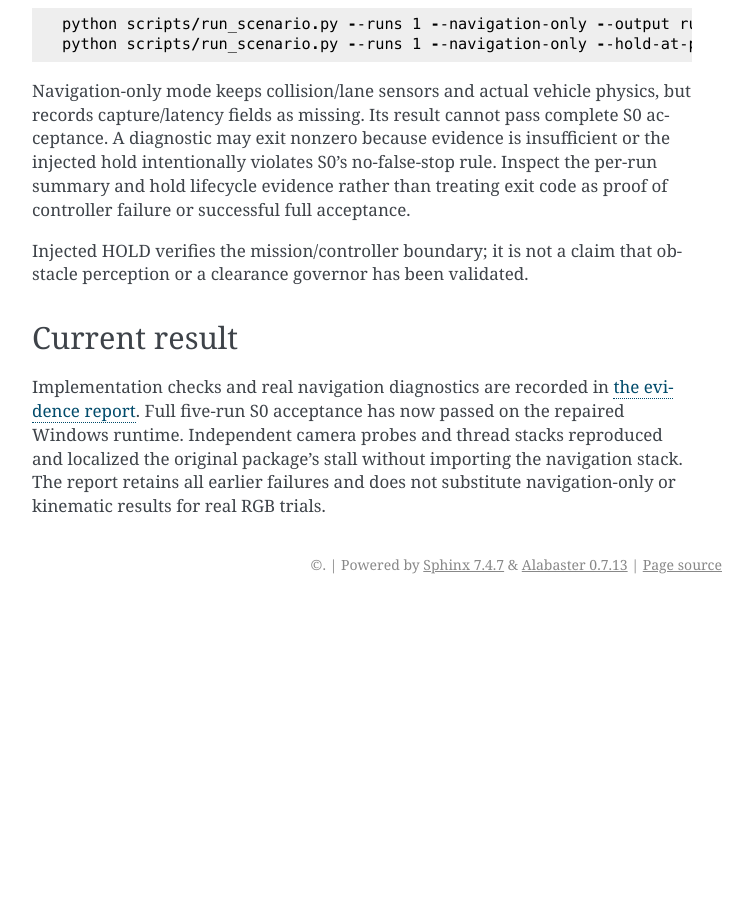
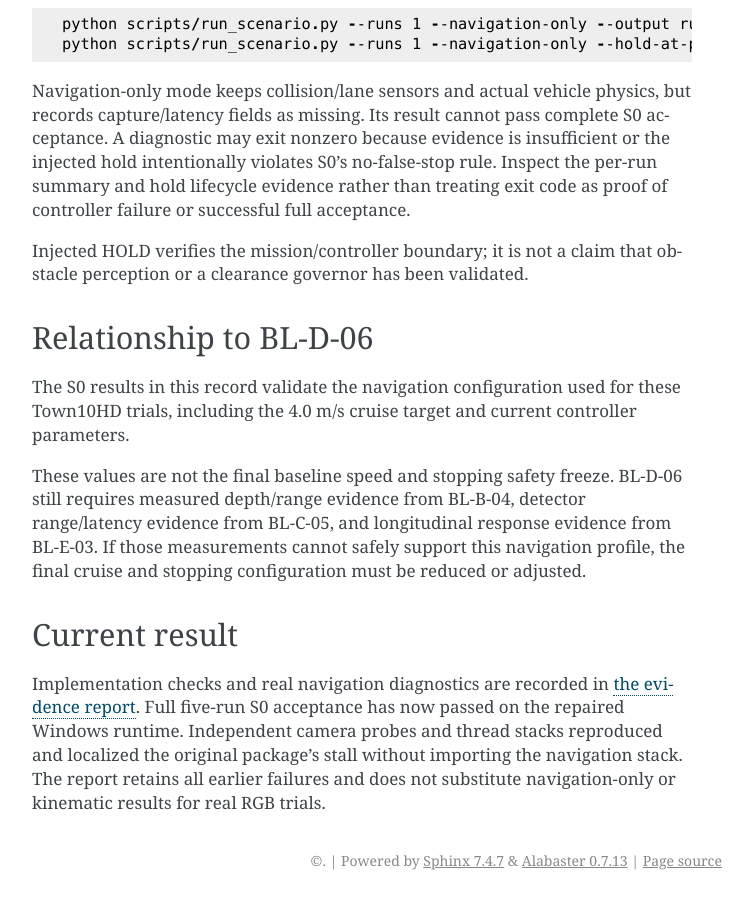
Before and after one commit to kkaaman/kkaaman-elec5308-a2-mo, a Sphinx documentation site: the page built from docs/s0_navigation_validation.md, in a window 1280 px wide and 900 px high, scrolled down 1925 px. Shown: the whole window, without its empty margins (388-1141 px from the left). Built offline with Sphinx 7.4.7, drawn with Linux system fonts in a browser that asks for light colours; before the commit the page ends 2529 px from its top, so only the background shows below that; some of the changed text lies outside the part shown.

Commit message:
docs(BL-A-05): distinguish navigation tuning from safety freeze

```diff
--- a/docs/s0_navigation_validation.md
+++ b/docs/s0_navigation_validation.md
@@ -93,6 +93,18 @@ as proof of controller failure or successful full acceptance.
 Injected HOLD verifies the mission/controller boundary; it is not a claim that
 obstacle perception or a clearance governor has been validated.
 
+## Relationship to BL-D-06
+
+The S0 results in this record validate the navigation configuration used for
+these Town10HD trials, including the 4.0 m/s cruise target and current
+controller parameters.
+
+These values are not the final baseline speed and stopping safety freeze.
+BL-D-06 still requires measured depth/range evidence from BL-B-04, detector
+range/latency evidence from BL-C-05, and longitudinal response evidence from
+BL-E-03. If those measurements cannot safely support this navigation profile,
+the final cruise and stopping configuration must be reduced or adjusted.
+
 ## Current result
 
 Implementation checks and real navigation diagnostics are recorded in
```
Also changed, not shown: 1 other file.
